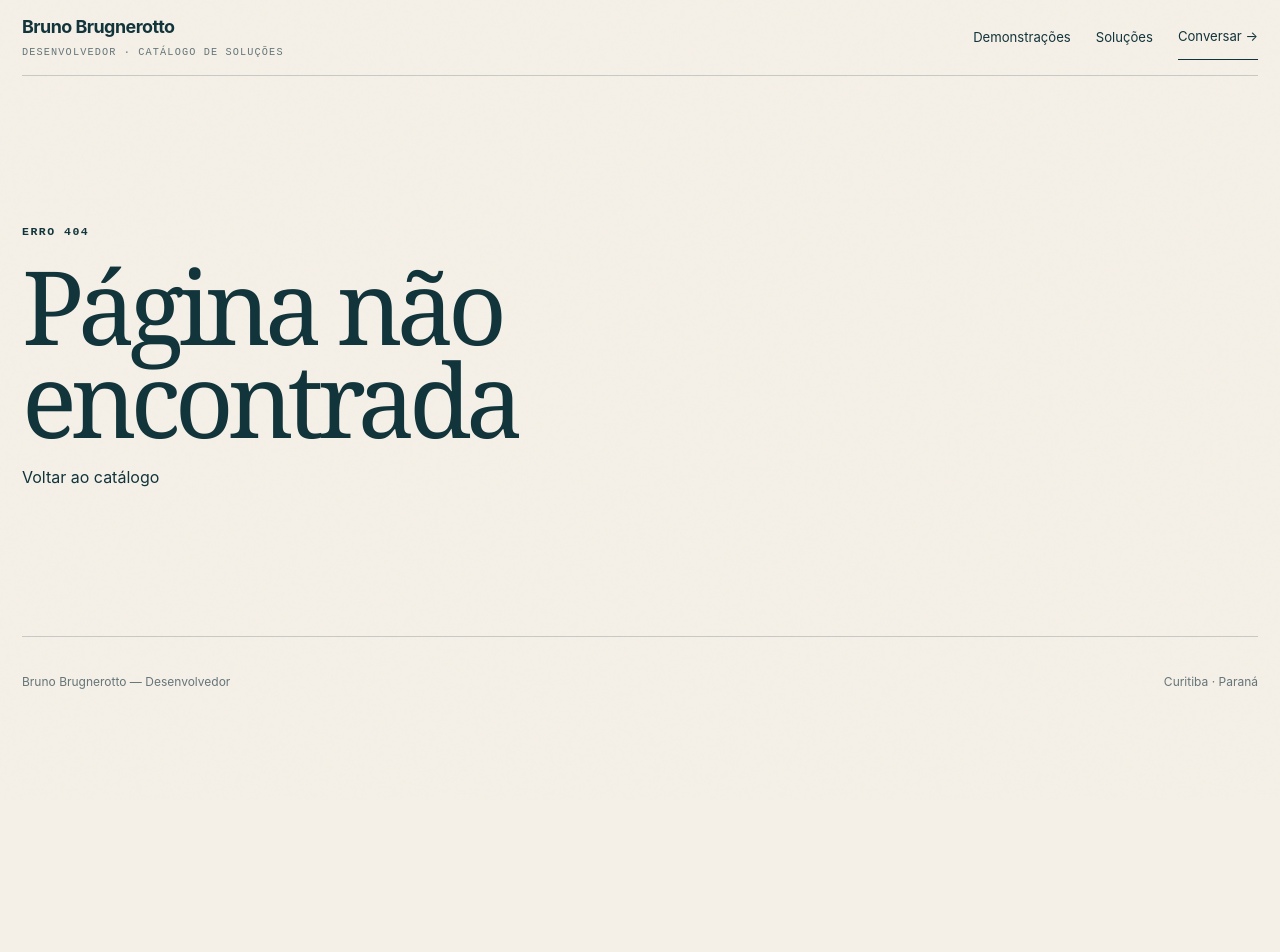
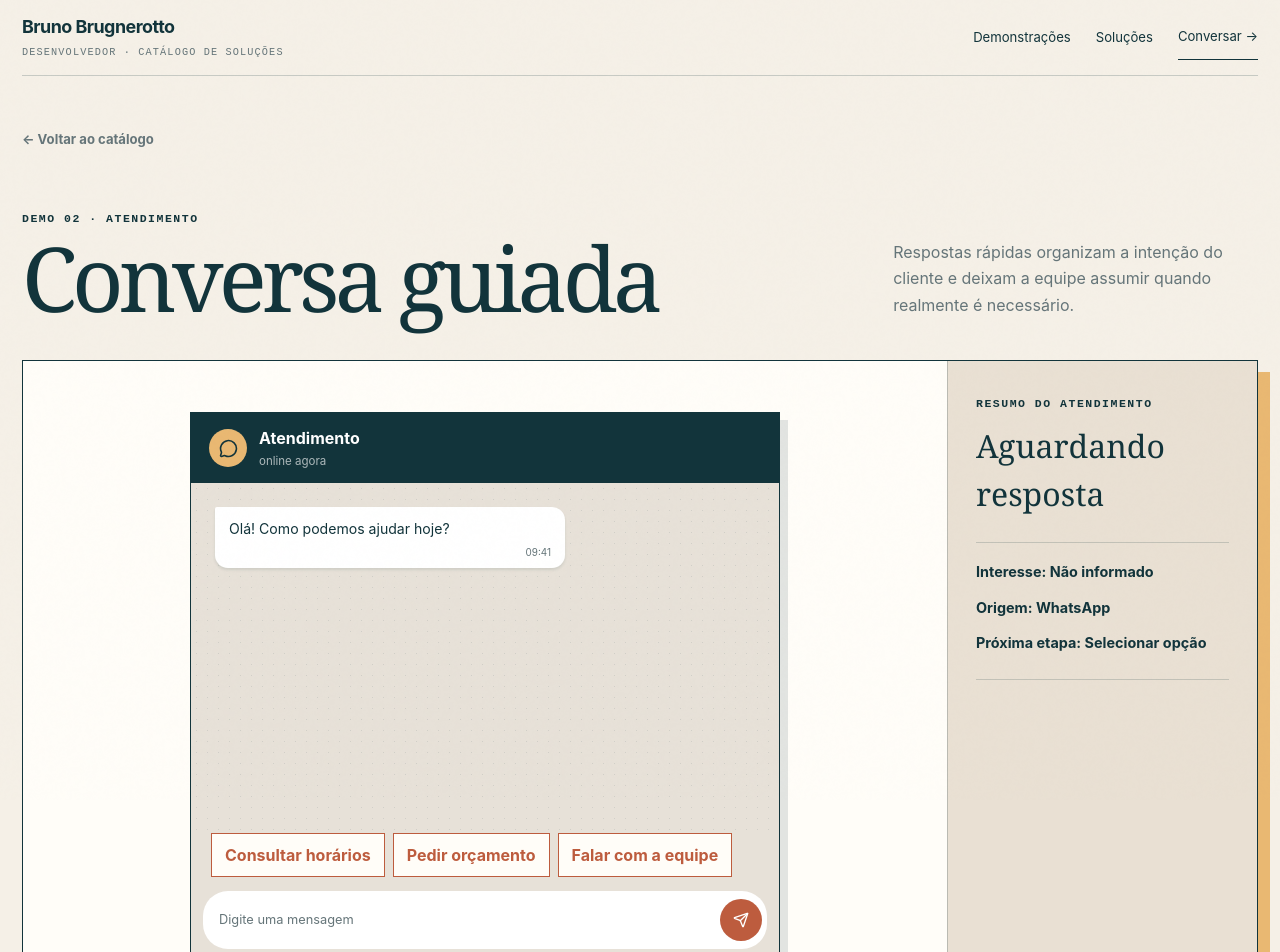
Before and after one commit to BrunoBrug/Catalogo, a React (Vite) app: page /demonstracoes/whatsapp in a window 1280 px wide. Before the commit this address had no page. Shown: the top 952 px of the page. Before the commit the page ends 800 px from the top, so only its background shows below. Built offline with nearby package versions, Linux system fonts and the light colour scheme.

Commit message:
feat: add whatsapp service demo

```diff
--- a/src/App.tsx
+++ b/src/App.tsx
@@ -3,6 +3,7 @@ import { AppShell } from '@/components/layout/AppShell'
 import { HomePage } from '@/pages/HomePage'
 import { NotFoundPage } from '@/pages/NotFoundPage'
 import { AgendaDemoPage } from '@/pages/AgendaDemoPage'
+import { WhatsAppDemoPage } from '@/pages/WhatsAppDemoPage'
 
 export function App() {
   return (
@@ -10,6 +11,7 @@ export function App() {
       <Route element={<AppShell />}>
         <Route index element={<HomePage />} />
         <Route path="demonstracoes/agenda" element={<AgendaDemoPage />} />
+        <Route path="demonstracoes/whatsapp" element={<WhatsAppDemoPage />} />
         <Route path="*" element={<NotFoundPage />} />
       </Route>
     </Routes>
--- a/src/data/demoData.ts
+++ b/src/data/demoData.ts
@@ -22,3 +22,18 @@ export const responsibleOptions: readonly ResponsibleOption[] = [
 ]
 
 export const availableSlots = ['09:00', '10:00', '11:30', '14:00', '15:30', '17:00'] as const
+
+export type ChatIntent = 'schedule' | 'quote' | 'human'
+
+export interface ChatMessage {
+  id: string
+  sender: 'business' | 'customer'
+  text: string
+  time: string
+}
+
+export const chatIntentLabels: Record<ChatIntent, string> = {
+  schedule: 'Agendamento',
+  quote: 'Orçamento',
+  human: 'Falar com a equipe',
+}
--- /dev/null
+++ b/src/pages/WhatsAppDemoPage.tsx
@@ -0,0 +1,80 @@
+import { useState } from 'react'
+import { MessageCircle, RotateCcw, Send } from 'lucide-react'
+import { DemoLayout } from '@/components/layout/DemoLayout'
+import { chatIntentLabels, type ChatIntent, type ChatMessage } from '@/data/demoData'
+
+const initialMessages: ChatMessage[] = [
+  { id: 'welcome', sender: 'business', text: 'Olá! Como podemos ajudar hoje?', time: '09:41' },
+]
+
+const replies: Record<ChatIntent, string> = {
+  schedule: 'Ótimo. Vou mostrar os horários disponíveis para você escolher.',
+  quote: 'Perfeito. Vou fazer algumas perguntas rápidas para preparar o orçamento.',
+  human: 'Tudo bem. Já registrei seu pedido para a equipe continuar o atendimento.',
+}
+
+export function WhatsAppDemoPage() {
+  const [intent, setIntent] = useState<ChatIntent | null>(null)
+  const [messages, setMessages] = useState<ChatMessage[]>(initialMessages)
+
+  function chooseIntent(nextIntent: ChatIntent) {
+    setIntent(nextIntent)
+    setMessages([
+      ...initialMessages,
+      { id: `customer-${nextIntent}`, sender: 'customer', text: chatIntentLabels[nextIntent], time: '09:42' },
+      { id: `business-${nextIntent}`, sender: 'business', text: replies[nextIntent], time: '09:42' },
+    ])
+  }
+
+  function reset() {
+    setIntent(null)
+    setMessages(initialMessages)
+  }
+
+  const summary = (
+    <>
+      <p className="eyebrow">Resumo do atendimento</p>
+      <h2>{intent ? 'Solicitação identificada' : 'Aguardando resposta'}</h2>
+      <div className="chat-summary">
+        <span>{`Interesse: ${intent ? chatIntentLabels[intent] : 'Não informado'}`}</span>
+        <span>Origem: WhatsApp</span>
+        <span>{`Próxima etapa: ${intent === 'human' ? 'Equipe humana' : intent ? 'Continuar fluxo' : 'Selecionar opção'}`}</span>
+      </div>
+      {intent ? <button className="secondary-button" type="button" onClick={reset}><RotateCcw size={15} /> Reiniciar conversa</button> : null}
+    </>
+  )
+
+  return (
+    <DemoLayout
+      eyebrow="Demo 02 · Atendimento"
+      title="Conversa guiada"
+      description="Respostas rápidas organizam a intenção do cliente e deixam a equipe assumir quando realmente é necessário."
+      aside={summary}
+    >
+      <div className="phone-chat">
+        <header className="phone-chat__header">
+          <span className="phone-chat__avatar"><MessageCircle size={19} /></span>
+          <span><b>Atendimento</b><small>online agora</small></span>
+        </header>
+        <div className="phone-chat__messages" aria-live="polite">
+          {messages.map((message) => (
+            <p key={message.id} className={`phone-chat__bubble is-${message.sender}`}>
+              {message.text}<time>{message.time}{message.sender === 'customer' ? ' ✓✓' : ''}</time>
+            </p>
+          ))}
+        </div>
+        {!intent ? (
+          <div className="phone-chat__choices">
+            <button type="button" onClick={() => chooseIntent('schedule')}>Consultar horários</button>
+            <button type="button" onClick={() => chooseIntent('quote')}>Pedir orçamento</button>
+            <button type="button" onClick={() => chooseIntent('human')}>Falar com a equipe</button>
+          </div>
+        ) : null}
+        <div className="phone-chat__composer">
+          <span>Digite uma mensagem</span>
+          <button type="button" disabled aria-label="Enviar mensagem"><Send size={16} /></button>
+        </div>
+      </div>
+    </DemoLayout>
+  )
+}
--- a/src/styles/index.css
+++ b/src/styles/index.css
@@ -345,6 +345,157 @@ select {
   margin: 0;
   font-size: 0.9rem;
   font-weight: 700;
+}
+
+.phone-chat {
+  max-width: 590px;
+  min-height: 550px;
+  display: flex;
+  flex-direction: column;
+  margin-inline: auto;
+  overflow: hidden;
+  border: 1px solid var(--ink);
+  background: #e7e1d8;
+  box-shadow: 8px 8px 0 rgba(18, 52, 59, 0.12);
+}
+
+.phone-chat__header {
+  min-height: 70px;
+  display: flex;
+  align-items: center;
+  gap: 12px;
+  padding-inline: 18px;
+  background: var(--ink);
+  color: white;
+}
+
+.phone-chat__header > span:last-child {
+  display: grid;
+  gap: 3px;
+}
+
+.phone-chat__header small {
+  color: rgba(255, 255, 255, 0.65);
+  font-size: 0.72rem;
+}
+
+.phone-chat__avatar {
+  width: 38px;
+  height: 38px;
+  display: grid;
+  place-items: center;
+  border-radius: 50%;
+  background: var(--copper-light);
+  color: var(--ink);
+}
+
+.phone-chat__messages {
+  flex: 1;
+  display: flex;
+  flex-direction: column;
+  gap: 12px;
+  padding: 24px;
+  background-image: radial-gradient(rgba(18, 52, 59, 0.1) 0.7px, transparent 0.7px);
+  background-size: 11px 11px;
+}
+
+.phone-chat__bubble {
+  max-width: min(78%, 350px);
+  margin: 0;
+  padding: 12px 14px 8px;
+  border-radius: 2px 13px 13px 13px;
+  background: white;
+  box-shadow: 0 2px 3px rgba(18, 52, 59, 0.11);
+  font-size: 0.88rem;
+  line-height: 1.45;
+}
+
+.phone-chat__bubble.is-customer {
+  align-self: flex-end;
+  border-radius: 13px 2px 13px 13px;
+  background: #d9eadc;
+}
+
+.phone-chat__bubble time {
+  display: block;
+  margin-top: 6px;
+  color: var(--muted);
+  font-size: 0.62rem;
+  text-align: right;
+}
+
+.phone-chat__choices {
+  display: flex;
+  flex-wrap: wrap;
+  gap: 8px;
+  padding: 0 20px 14px;
+}
+
+.phone-chat__choices button,
+.secondary-button {
+  min-height: 44px;
+  padding-inline: 13px;
+  border: 1px solid var(--copper);
+  background: var(--surface);
+  color: var(--copper);
+  cursor: pointer;
+  font-weight: 700;
+}
+
+.phone-chat__choices button:hover {
+  background: var(--copper);
+  color: white;
+}
+
+.phone-chat__composer {
+  min-height: 58px;
+  display: flex;
+  align-items: center;
+  justify-content: space-between;
+  margin: 0 12px 12px;
+  padding-left: 16px;
+  border-radius: 25px;
+  background: white;
+  color: var(--muted);
+  font-size: 0.8rem;
+}
+
+.phone-chat__composer button {
+  width: 42px;
+  height: 42px;
+  display: grid;
+  place-items: center;
+  margin-right: 5px;
+  border: 0;
+  border-radius: 50%;
+  background: var(--copper);
+  color: white;
+}
+
+.chat-summary {
+  display: grid;
+  gap: 14px;
+  padding-block: 18px 25px;
+  border-block: 1px solid rgba(18, 52, 59, 0.18);
+  font-size: 0.8rem;
+}
+
+.chat-summary span {
+  color: var(--ink);
+  font-size: 0.9rem;
+  font-weight: 700;
+}
+
+.secondary-button {
+  width: 100%;
+  display: flex;
+  align-items: center;
+  justify-content: center;
+  gap: 7px;
+  margin-top: 22px;
+  color: var(--ink);
+  border-color: var(--ink);
+  background: transparent;
 }
 
 .hero h1 {
```
Also changed, not shown: 1 other file (tests, documents, lock files or other folders).
